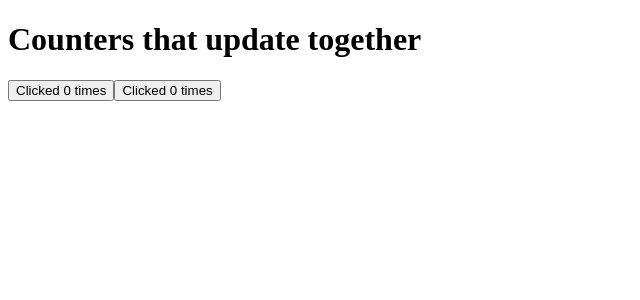
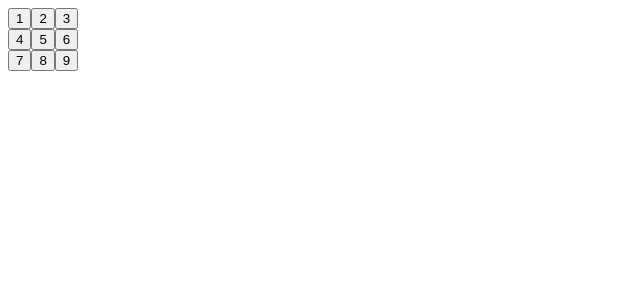
Before and after one commit to Sameemadhu16/React_projects, a React (Vite) app in the folder react-demos/: page / in a window 1280 px wide. Shown: the top 300 px of the page, without its empty margins (0-640 px from the left). Built offline with nearby package versions, Linux system fonts and the light colour scheme.

Commit message:
Refactor Board component to remove MyButton and implement Square rendering logic

```diff
--- a/react-demos/src/App.jsx
+++ b/react-demos/src/App.jsx
@@ -1,19 +1,28 @@
-import React, { useState } from 'react'
-import MyButton from './components/MyButton'
+export default function Board() {
 
-export default function App() {
-  const [count, setCount] = useState(0);
-
-  function handleClick() {
-    setCount(count + 1);
-    console.log(count + 1);
+  function Square({value}) {
+    return <button className="square">{value}</button>;
   }
 
   return (
-    <div>
-      <h1>Counters that update together</h1>
-      <MyButton count={count} onClick={handleClick} />
-      <MyButton count={count} onClick={handleClick} />
-    </div>
-  )
+    <>
+      <div className="board-row">
+        <Square value="1" />
+        <Square value="2" />
+        <Square value="3" />
+      </div>
+      <div className="board-row">
+        <Square value="4" />
+        <Square value="5" />
+        <Square value="6" />
+      </div>
+      <div className="board-row">
+        <Square value="7" />
+        <Square value="8" />
+        <Square value="9" />
+      </div>
+    </>
+  );
 }
+
+// passing props
```
